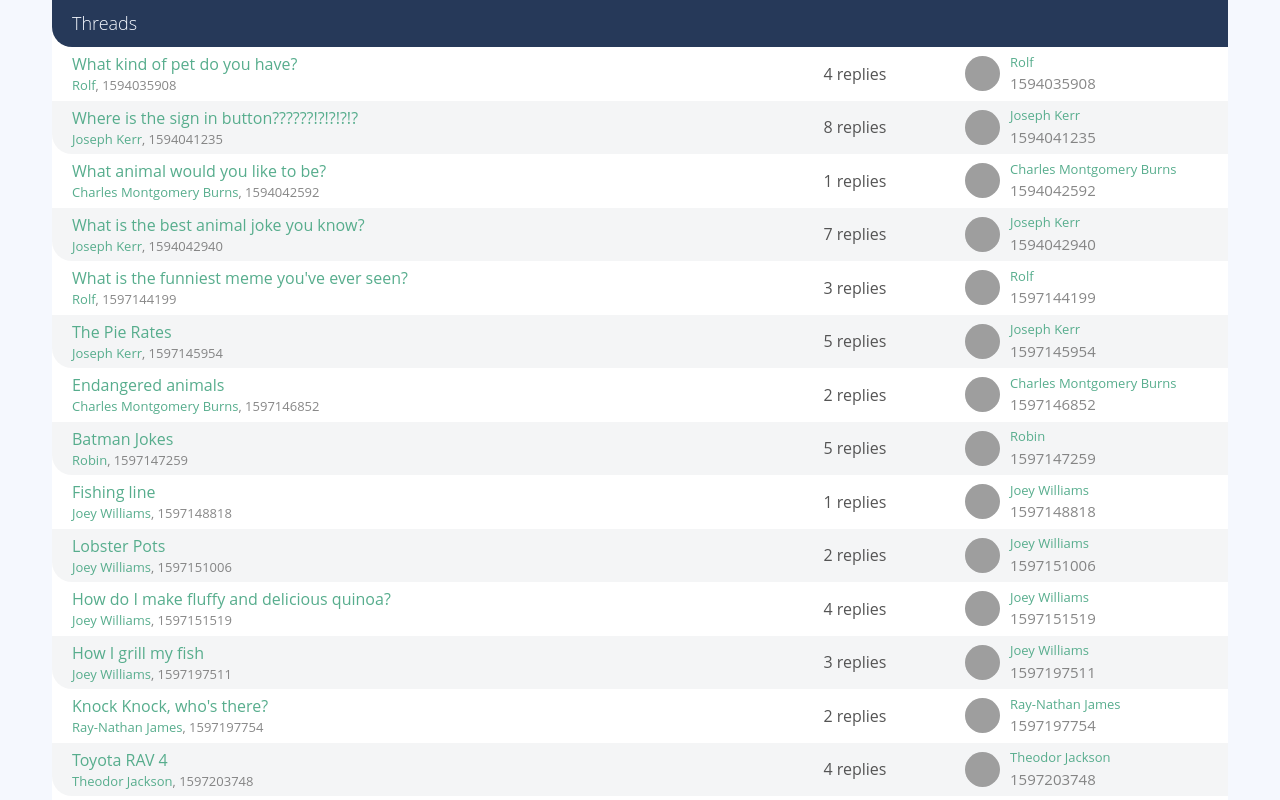
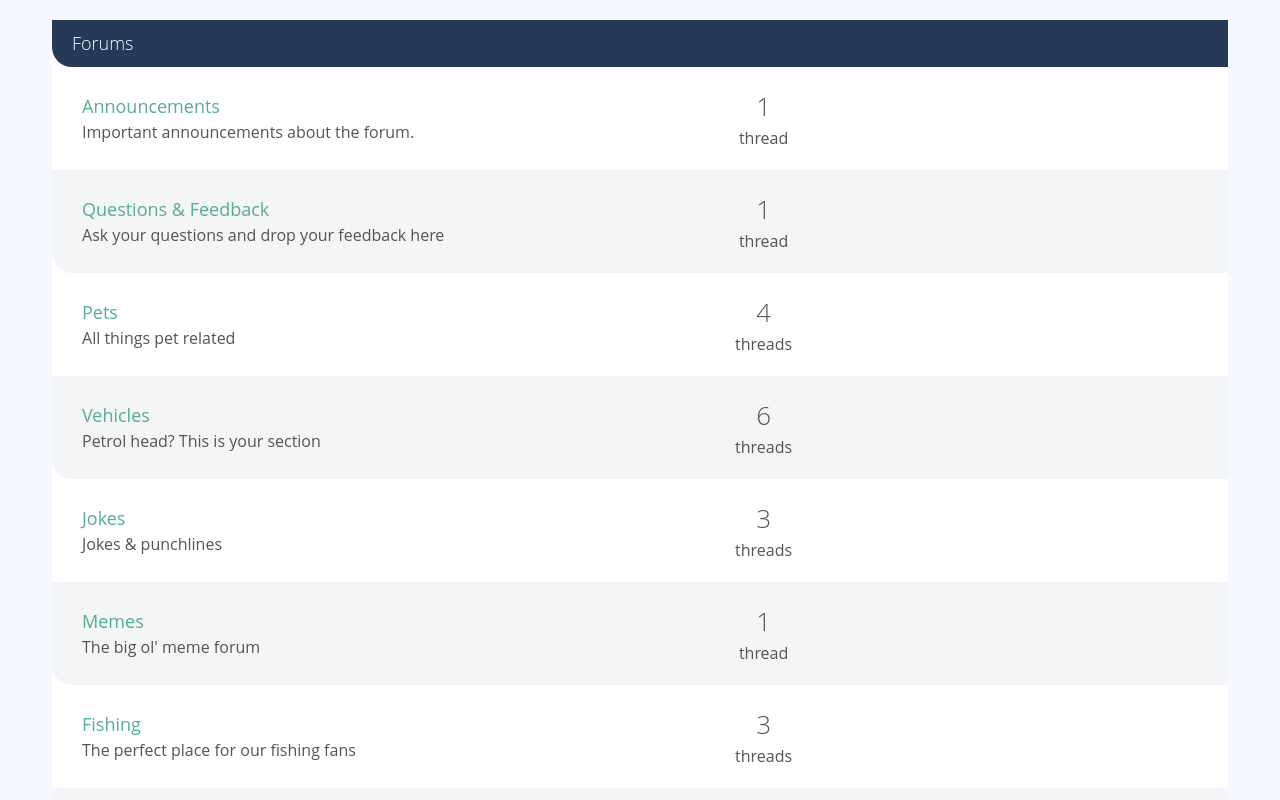
Before and after one commit to felipemimoura/vue_forum, a Vue app: page / in a window 1280 px wide. Shown: the top 800 px of the page. Built offline with nearby package versions, Linux system fonts and the light colour scheme; grey boxes are pictures that could not be loaded.

Commit message:
feat: add all features

```diff
--- a/package.json
+++ b/package.json
@@ -10,6 +10,7 @@
   },
   "dependencies": {
     "@vitejs/plugin-vue": "^3.1.0",
+    "dayjs": "^1.11.5",
     "vite": "^3.1.4",
     "vite-plugin-eslint": "^1.8.1",
     "vue": "^3.2.13",
--- /dev/null
+++ b/src/components/AppDate.vue
@@ -0,0 +1,22 @@
+<template>
+  <span :title="humanFriendlyDate()">
+    {{ diffForHumans() }}
+  </span>
+</template>
+<script setup>
+import dayjs from 'dayjs'
+import relativeTime from 'dayjs/plugin/relativeTime'
+import localizedDate from 'dayjs/plugin/localizedFormat'
+
+dayjs.extend(relativeTime)
+dayjs.extend(localizedDate)
+const props = defineProps({ timestamp: { required: true, type: Number } })
+
+const diffForHumans = () => {
+  return dayjs.unix(props.timestamp).fromNow()
+}
+const humanFriendlyDate = () => {
+  return dayjs.unix(props.timestamp).format('llll')
+}
+</script>
+<style lang=""></style>
--- /dev/null
+++ b/src/components/ForumList.vue
@@ -0,0 +1,37 @@
+<template>
+  <div class="col-full">
+    <div class="forum-list">
+      <h2 class="list-title">
+        <a href="#">Forums</a>
+      </h2>
+
+      <div class="forum-listing" v-for="forum in props.forums" :key="forum.id">
+        <div class="forum-details">
+          <router-link :to="{ name: 'Forum', params: { id: forum.id } }" class="text-large"
+            >{{ forum.name }}
+          </router-link>
+          <p>{{ forum.description }}</p>
+        </div>
+        <div class="threads-count">
+          <p>
+            <span class="count">{{ forum.threads?.length }}</span>
+            {{ forumThreadsWord(forum) }}
+          </p>
+        </div>
+
+        <div class="last-thread"></div>
+      </div>
+    </div>
+  </div>
+</template>
+<script setup>
+const props = defineProps({ forums: { required: true, type: Array } })
+
+const forumThreadsWord = (forum) => {
+  if (forum.threads?.length) {
+    return forum.threads.length > 1 ? 'threads' : 'thread'
+  } else {
+    return 'no threads'
+  }
+}
+</script>
--- /dev/null
+++ b/src/components/PostEditor.vue
@@ -0,0 +1,43 @@
+<template lang="">
+  <div class="col-full">
+    <form @submit.prevent="save">
+      <div class="form-group">
+        <label for="text"></label>
+        <textarea
+          v-model="state.text"
+          name="newPostText"
+          id=""
+          cols="30"
+          rows="10"
+          class="form-input"
+        />
+      </div>
+      <div class="form-actions">
+        <button class="btn-blue">Submit post</button>
+      </div>
+    </form>
+  </div>
+</template>
+<script setup>
+import { reactive } from 'vue'
+
+const state = reactive({
+  text: '',
+})
+
+const emit = defineEmits('save-post')
+const save = () => {
+  const postId = `ggqq${Math.random()}`
+  const post = {
+    id: postId,
+    text: state.text,
+    publishedAt: Math.floor(Date.now() / 1000),
+    userId: 'rpbB8C6ifrYmNDufMERWfQUoa202',
+  }
+
+  emit('save-post', { post })
+
+  state.text = ''
+}
+</script>
+<style lang=""></style>
--- a/src/components/PostList.vue
+++ b/src/components/PostList.vue
@@ -1,4 +1,4 @@
-<template lang="">
+<template>
   <div>
     <div class="post-list">
       <div class="post" v-for="post in props.posts" :key="post.id">
@@ -21,7 +21,7 @@
         </div>
 
         <div class="post-date text-faded">
-          {{ post.publishedAt }}
+          <AppDate :timestamp="post.publishedAt" />
         </div>
       </div>
     </div>
@@ -29,10 +29,17 @@
 </template>
 <script setup>
 import sourceData from '@/data.json'
+import AppDate from '@/components/AppDate.vue'
 
 const props = defineProps(['posts'])
 const { users } = sourceData
 
+const diffForHumans = (timestamp) => {
+  return dayjs.unix(timestamp).fromNow()
+}
+const humanFriendlyDate = (timestamp) => {
+  return dayjs.unix(timestamp).format('llll')
+}
 // const postById = (postId) => posts.find((post) => post.id === postId)
 
 const userById = (userId) => users.find((post) => post.id === userId)
--- a/src/components/ThreadList.vue
+++ b/src/components/ThreadList.vue
@@ -11,7 +11,7 @@
           </p>
           <p class="text-faded text-xsmall">
             <a href="#">{{ userById(thread.userId).name }}</a
-            >, {{ thread.publishedAt }}
+            >, <AppDate :timestamp="thread.publishedAt" />
           </p>
         </div>
 
@@ -24,7 +24,7 @@
               <a href="#">{{ userById(thread.userId).name }}</a>
             </p>
             <p class="text-small text-faded">
-              {{ thread.publishedAt }}
+              <AppDate :timestamp="thread.publishedAt" />
             </p>
           </div>
         </div>
@@ -34,8 +34,9 @@
 </template>
 <script setup>
 import sourceData from '@/data.json'
+import AppDate from './AppDate.vue'
 
-const props = defineProps(['threads'])
+const props = defineProps({ threads: { required: true } })
 
 const { users } = sourceData
 
--- /dev/null
+++ b/src/pages/Forum.vue
@@ -0,0 +1,35 @@
+<template>
+  <div class="col-full push-top">
+    <div class="forum-header">
+      <div class="forum=details">
+        <h1>{{ forum.name }}</h1>
+        <p class="text-lead">{{ forum.description }}</p>
+      </div>
+      <a href="new-thread.html" class="btn-green btn-small">Start a new thread</a>
+    </div>
+  </div>
+
+  <div class="col-full push-top">
+    <ThreadList :threads="threadList" />
+  </div>
+</template>
+<script setup>
+import { computed, reactive } from 'vue'
+import ThreadList from '@/components/ThreadList.vue'
+import sourceData from '@/data.json'
+
+const props = defineProps({
+  id: String,
+})
+
+const state = reactive({
+  forums: sourceData.forums,
+  threads: sourceData.threads,
+})
+
+const forum = computed(() => state.forums.find((forum) => forum.id === props.id))
+
+const threadList = computed(() => state.threads.filter((thread) => thread.forumId === props.id))
+console.log(threadList.value)
+</script>
+<style lang=""></style>
--- a/src/pages/Home.vue
+++ b/src/pages/Home.vue
@@ -1,12 +1,12 @@
 <template>
-  <ThreadList :threads="threads" />
+  <ForumList :forums="forums" />
 </template>
 
 <script setup>
 import sourceData from '@/data.json'
-import ThreadList from '@/components/ThreadList.vue'
+import ForumList from '@/components/ForumList.vue'
 
-const { threads } = sourceData
+const forums = sourceData.forums
 </script>
 
 <style></style>
--- a/src/pages/ThreadShow.vue
+++ b/src/pages/ThreadShow.vue
@@ -2,37 +2,20 @@
   <div class="col-large push-top">
     <h1>{{ thread.title }}</h1>
     <PostList :posts="threadPosts" />
-    <div class="col-full">
-      <form @submit.prevent="addPost">
-        <div class="form-group">
-          <label for="newPostText"></label>
-          <textarea
-            v-model="state.newPostText"
-            name="newPostText"
-            id=""
-            cols="30"
-            rows="10"
-            class="form-input"
-          />
-        </div>
-        <div class="form-actions">
-          <button class="btn-blue">Submit post</button>
-        </div>
-      </form>
-    </div>
+    <PostEditor @save-post="addPost" />
   </div>
 </template>
 
 <script setup>
 import sourceData from '@/data.json'
 import PostList from '@/components/PostList.vue'
+import PostEditor from '@/components/PostEditor.vue'
 import { computed, reactive } from 'vue'
 
 const props = defineProps({
   id: String,
 })
 const state = reactive({
-  newPostText: '',
   threads: sourceData.threads,
   posts: sourceData.posts,
 })
@@ -41,15 +24,12 @@ const thread = computed(() => state.threads.find((t) => t.id === props.id))
 
 const threadPosts = computed(() => state.posts.filter((post) => post.threadId === props.id))
 
-const addPost = () => {
-  const postId = `ggqq${Math.random()}`
+const addPost = (eventData) => {
   const post = {
-    id: postId,
-    text: state.newPostText,
-    publishedAt: Math.floor(Date.now() / 1000),
+    ...eventData.post,
     threadId: props.id,
-    userId: 'rpbB8C6ifrYmNDufMERWfQUoa202',
   }
+  console.log('eventData', post)
   state.posts.push(post)
   thread.value.posts.push(postId)
   state.newPostText = ''
--- a/src/router/index.js
+++ b/src/router/index.js
@@ -1,6 +1,7 @@
 import HomePage from '@/pages/Home.vue';
 import ThreadShow from '@/pages/ThreadShow.vue';
 import NotFound from '@/pages/NotFound.vue'
+import Forum from '@/pages/Forum.vue'
 import { createRouter, createWebHistory } from 'vue-router';
 import sourceData from '@/data.json'
 
@@ -25,6 +26,13 @@ const routes = [
       })
     },
 
+
+  },
+  {
+    path: '/forum/:id',
+    name: 'Forum',
+    component: Forum,
+    props: true
   },
   { path: '/:pathMatch(.*)*', name: 'NotFound', component: NotFound },
 ];
```
Also changed, not shown: 1 other file (tests, documents, lock files or other folders).
